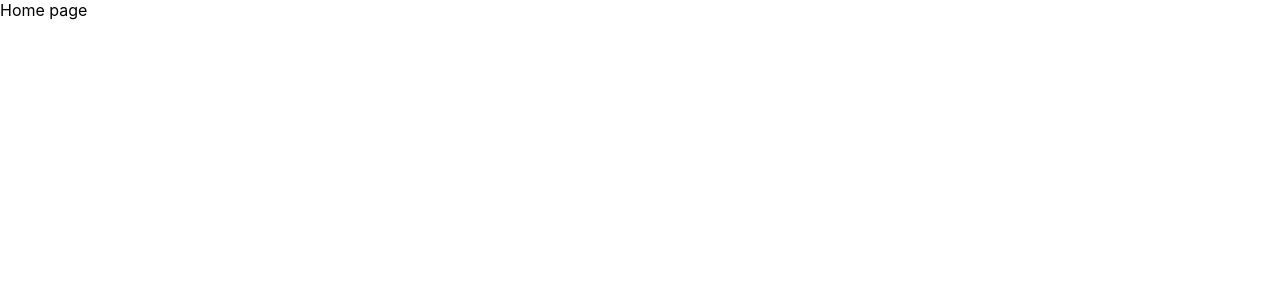
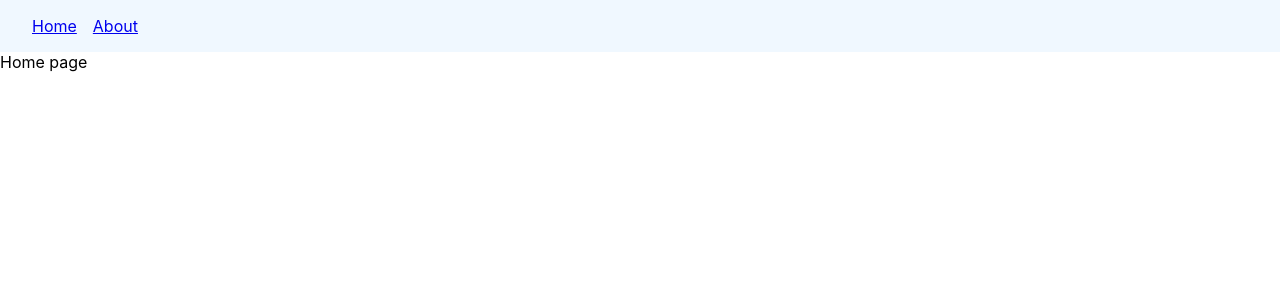
Before and after one commit to Xpiper/react-router, a React (Create React App) app: page / in a window 1280 px wide. Shown: the top 300 px of the page. Built offline with nearby package versions, Linux system fonts and the light colour scheme.

Commit message:
add <Link> component

```diff
--- a/src/App.js
+++ b/src/App.js
@@ -2,13 +2,17 @@
 import { Routes, Route } from 'react-router-dom'
 import { Home } from './components/Home';
 import { About } from './components/About';
+import { Navbar } from './components/Navbar';
 
 function App() {
   return (
-    <Routes>
-      <Route path='/' element={<Home />} />
-      <Route path='/About' element={<About />} />
-    </Routes >
+    <>
+      <Navbar />
+      <Routes>
+        <Route path='/' element={<Home />} />
+        <Route path='/about' element={<About />} />
+      </Routes >
+    </>
   );
 }
 
--- /dev/null
+++ b/src/components/Navbar.js
@@ -0,0 +1,11 @@
+import React from 'react'
+import { Link } from 'react-router-dom'
+
+export const Navbar = () => {
+    return (
+        <nav>
+            <Link to='/'>Home</Link>
+            <Link to='/about'>About</Link>
+        </nav>
+    )
+}
--- a/src/index.css
+++ b/src/index.css
@@ -11,3 +11,12 @@
   font-family: source-code-pro, Menlo, Monaco, Consolas, 'Courier New',
     monospace;
 }
+
+nav {
+  background-color: aliceblue;
+  padding: 16px 32px;
+}
+
+nav a {
+  margin-right: 16px;
+}
```
